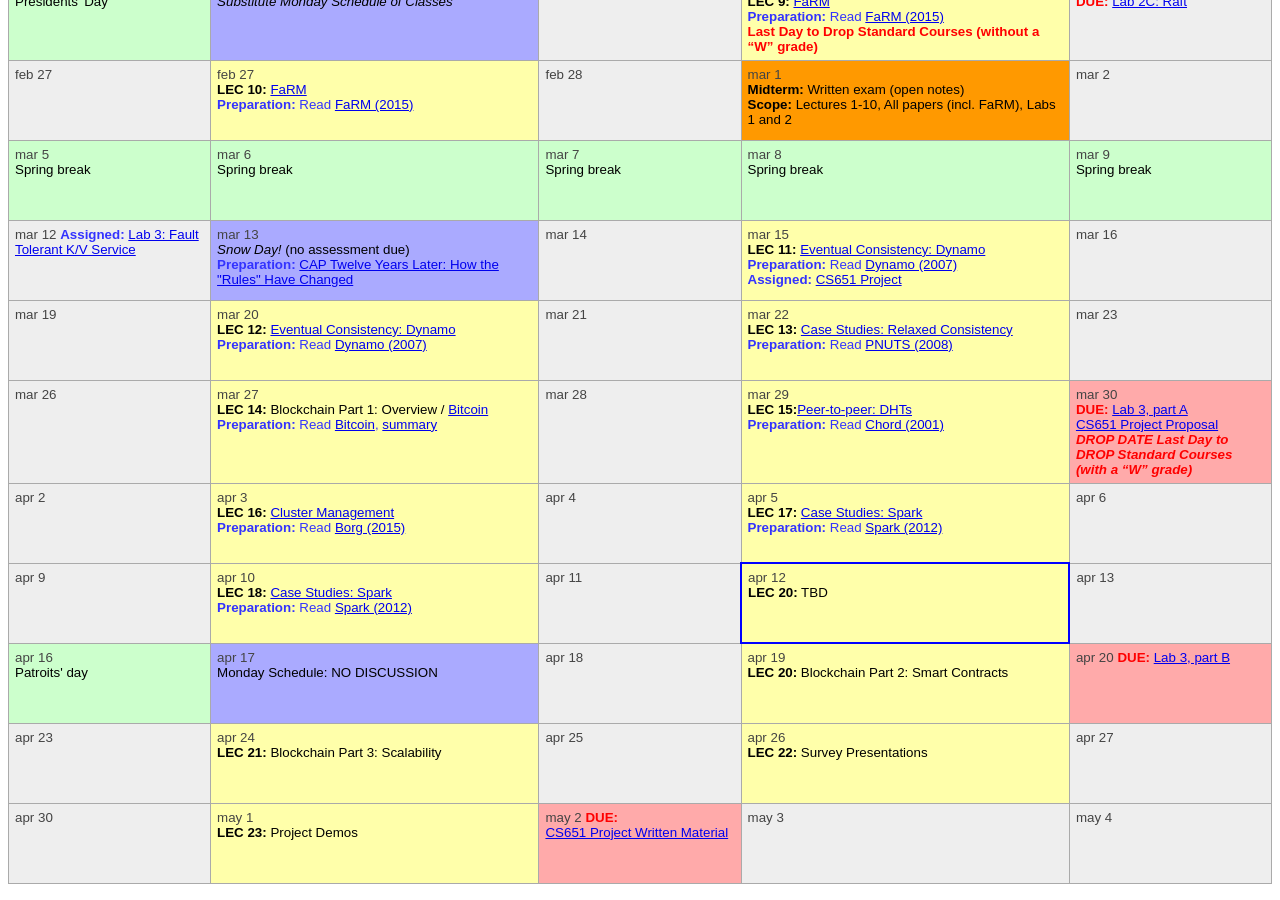
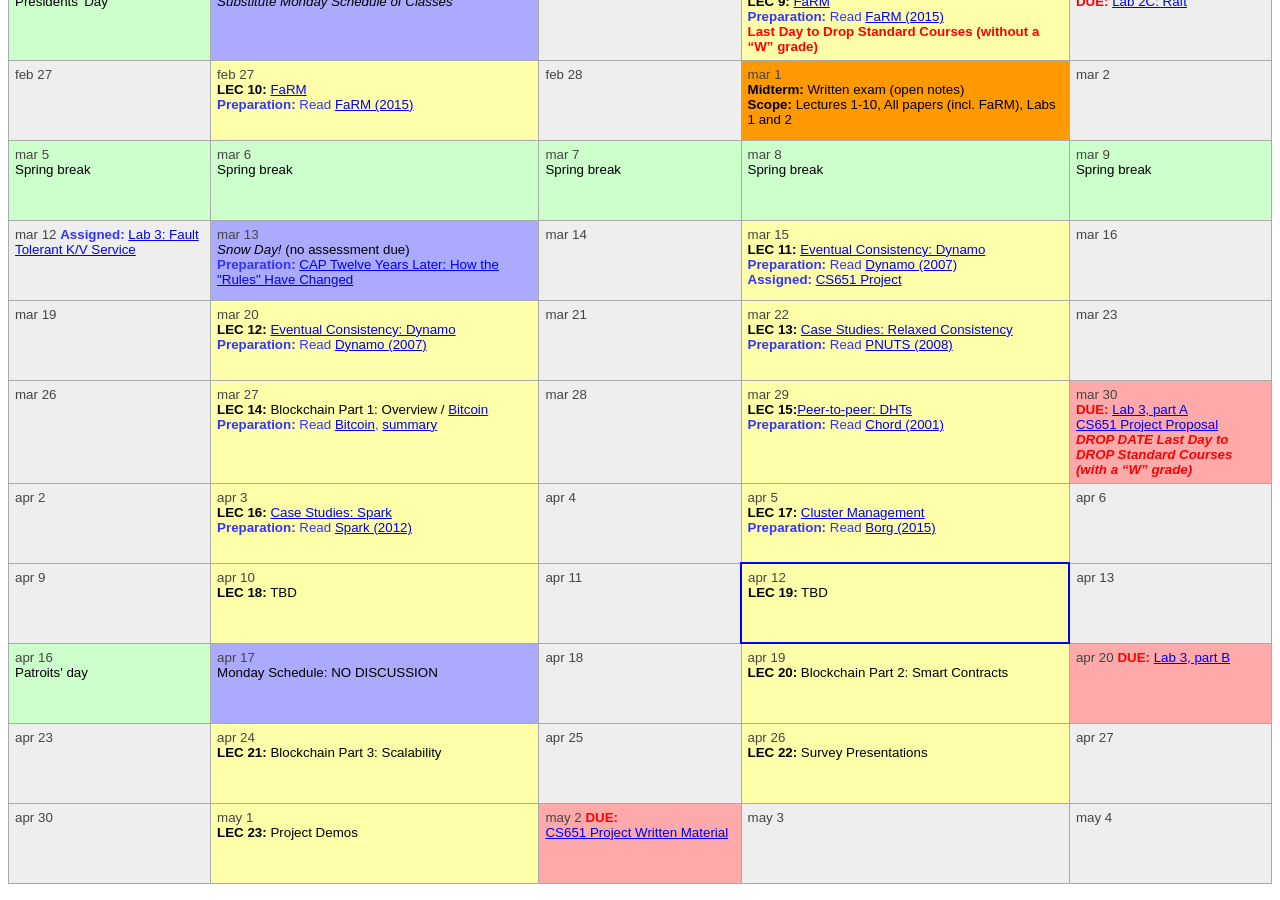
Before and after one commit to jimcadden/jmcadden.github.io, a Jekyll site: the page cs451/calendar.html, which Jekyll copies as it is, in a window 1280 px wide and 900 px high, scrolled down 571 px. Built offline with Jekyll 4.4.1, drawn with Linux system fonts in a browser that asks for light colours.

Commit message:
451: calendar update

```diff
--- a/cs451/calendar.html
+++ b/cs451/calendar.html
@@ -271,13 +271,15 @@ Presidents’ Day</td>
 <tr> <!-- week of apr 2 -->
   <td id="2018-4-2" class="date"><span class="date">apr 2</span></td>
   <td id="2018-4-3" class="lecture"><span class="date">apr 3</span><br />
+    <b>LEC 16:</b> <a href="notes/l-spark.txt">Case Studies: Spark</a><br />
+    <span class="reading"><b>Preparation:</b>  Read <a href="papers/zaharia-spark.pdf">Spark (2012)</a> <br />
 
-    <b>LEC 16:</b> <a href="notes/l-borg.txt">Cluster Management</a><br />
-    <span class="reading"><b>Preparation:</b>  Read <a href="papers/borg.pdf">Borg (2015)</a> </td>
+  </td>
   <td id="2018-4-4" class="recitation"><span class="date">apr 4</span></td>
   <td id="2018-4-5" class="lecture"><span class="date">apr 5</span><br />
-    <b>LEC 17:</b> <a href="notes/l-spark.txt">Case Studies: Spark</a><br />
-    <span class="reading"><b>Preparation:</b>  Read <a href="papers/zaharia-spark.pdf">Spark (2012)</a> <br />
+    <b>LEC 17:</b> <a href="notes/l-borg.txt">Cluster Management</a><br />
+    <span class="reading"><b>Preparation:</b>  Read <a href="papers/borg.pdf">Borg (2015)</a>
+
     </td>
   <td id="2018-4-6" class=""><span class="date">apr 6</span>
   </td>
@@ -285,12 +287,10 @@ Presidents’ Day</td>
 <tr> <!-- week of apr 10 -->
   <td id="2018-4-9"><span class="date">apr 9</span></td>
   <td id="2018-4-10" class="lecture"><span class="date">apr 10</span><br />
-    <b>LEC 18:</b> <a href="notes/l-spark.txt">Case Studies: Spark</a><br />
-    <span class="reading"><b>Preparation:</b>  Read <a href="papers/zaharia-spark.pdf">Spark (2012)</a> <br />
-    </td>
+    <b>LEC 18:</b> TBD    </td>
   <td id="2018-4-11" class="recitation"><span class="date">apr 11</span></td>
   <td id="2018-4-12" class="lecture"><span class="date">apr 12</span><br />
-  <b>LEC 20:</b>  TBD
+  <b>LEC 19:</b>  TBD
   </td>
   <td id="2018-4-13"><span class="date">apr 13</span></td>
 </tr>
```
Also changed, not shown: cs451/grad.md (+1 -1 lines).
